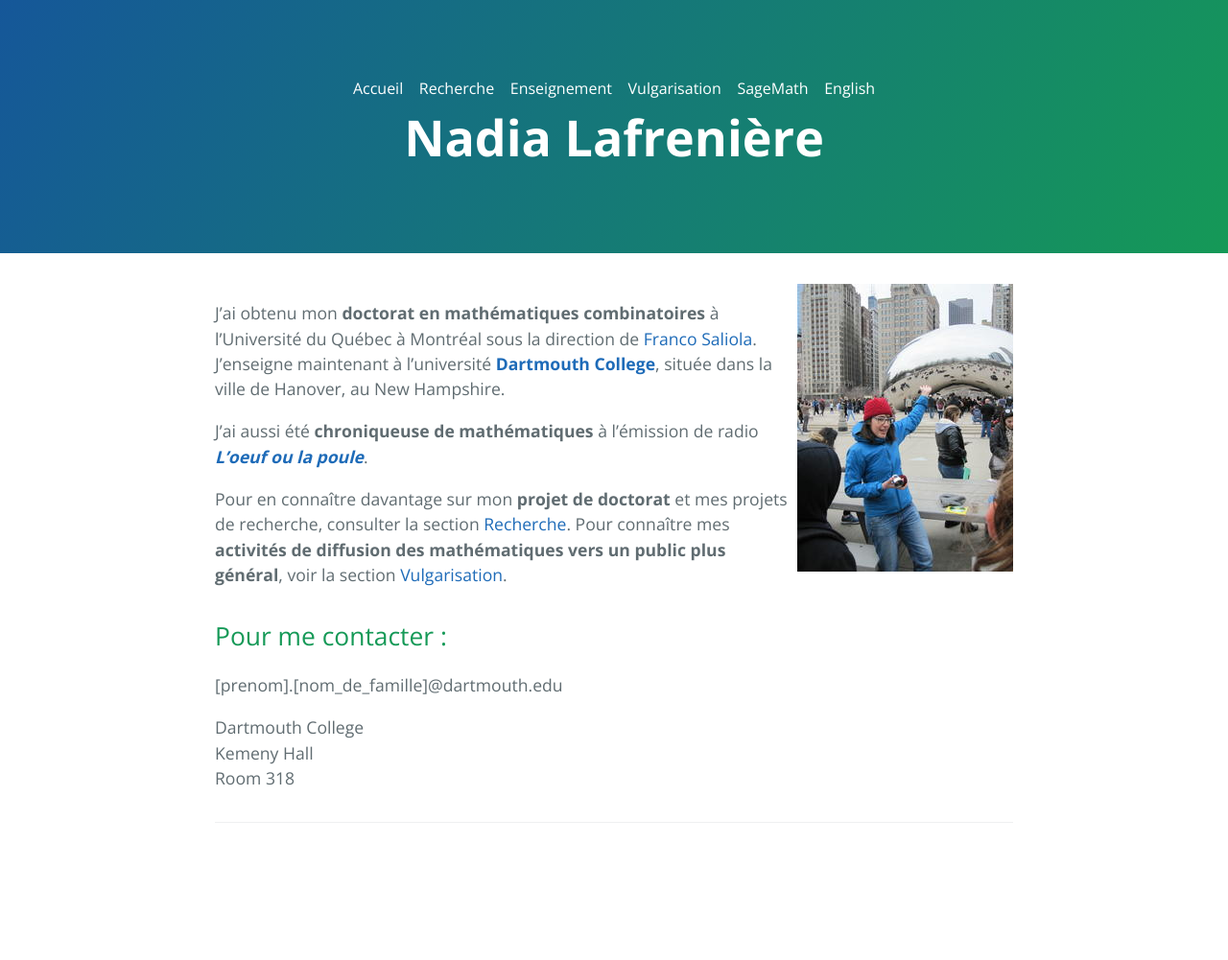
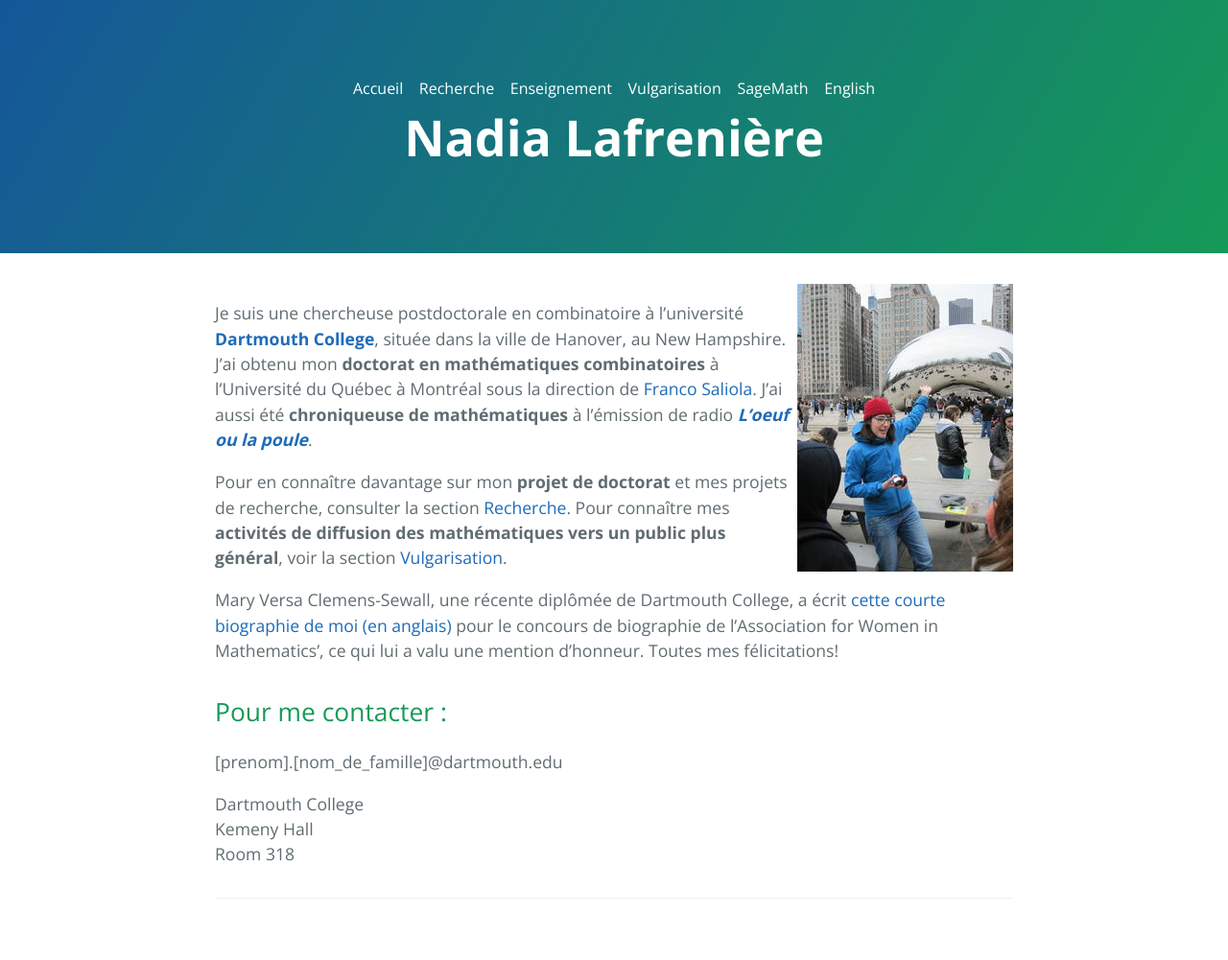
Before and after one commit to nadialafreniere/nadialafreniere.github.io, a Jekyll site: the page built from index.md, in a window 1280 px wide. Shown: the whole page at 96% size. Built offline with Jekyll 4.4.1, drawn with Linux system fonts in a browser that asks for light colours; our own code applies the rules of GitHub Pages for plain Markdown files; before the commit the page ends 922 px from its top, so only the background shows below that.

Commit message:
Periodic update

```diff
--- a/index.md
+++ b/index.md
@@ -6,11 +6,12 @@ ref: index
 
 <img style="float: right;" src="photo_Nadia.jpg" title="En présentant la topologie du Cloud Gate à des élèves, à Chicago.">
 
-J'ai obtenu mon **doctorat en mathématiques combinatoires** à l'Université du Québec à Montréal sous la direction de [Franco Saliola](http://lacim.uqam.ca/~saliola/). J'enseigne maintenant à l'université [**Dartmouth College**](https://math.dartmouth.edu), située dans la ville de Hanover, au New Hampshire.
-
-J'ai aussi été **chroniqueuse de mathématiques** à l'émission de radio **[_L'oeuf ou la poule_](http://www.loeufoulapoule.org)**.
+Je suis une chercheuse postdoctorale en combinatoire à l'université [**Dartmouth College**](https://math.dartmouth.edu), située dans la ville de Hanover, au New Hampshire. J'ai obtenu mon **doctorat en mathématiques combinatoires** à l'Université du Québec à Montréal sous la direction de [Franco Saliola](http://lacim.uqam.ca/~saliola/).
+J'ai aussi été **chroniqueuse de mathématiques** à l'émission de radio **[_L'oeuf ou la poule_](https://www.choq.ca/emissions-details/loeuf-ou-la-poule/)**.
 
 Pour en connaître davantage sur mon **projet de doctorat** et mes projets de recherche, consulter la section [Recherche](recherche). Pour connaître mes **activités de diffusion des mathématiques vers un public plus général**, voir la section [Vulgarisation](vulgarisation).
+
+Mary Versa Clemens-Sewall, une récente diplômée de Dartmouth College, a écrit [cette courte biographie de moi (en anglais)](https://awm-math.org/awards/student-essay-contest/2020-student-essay-contest-results/2020-student-essay-contest-college-hon-mention-1/) pour le concours de biographie de l'Association for Women in Mathematics’, ce qui lui a valu une mention d'honneur. Toutes mes félicitations!
 
 ## Pour me contacter :
 
```
Also changed, not shown: enseignement.md (+5 -5 lines), home.md (+1 -1 lines), outreach.md (+1 -1 lines), teaching.md (+5 -5 lines).
